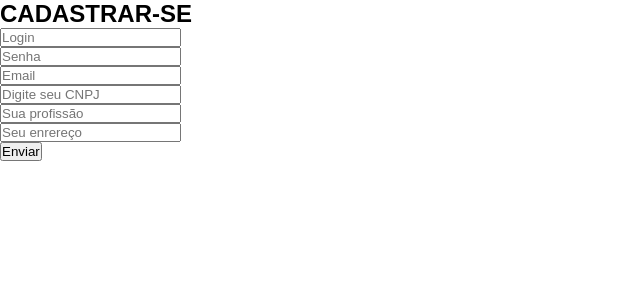
After one commit to Was7ed/projetomei, a PHP site: page /cadastro.php in a window 1280 px wide. The commit adds this page. Shown: the top 300 px of the page, without its empty margins (0-640 px from the left). Run offline with PHP 8.4, Linux system fonts and the light colour scheme.

Commit message:
Revert "Inicio PHP"
This reverts commit 95218b9f9abec5d8926130b71ac8d50ac14f871c.

```diff
--- /dev/null
+++ b/cadastro.php
@@ -0,0 +1,21 @@
+<?php
+	require_once '_ref/header.php';
+ ?>
+
+<section id="cadastro_container">
+ <div id="cadastro_master">
+ 	<h1>CADASTRAR-SE</h1>
+ 	<form method="post" action="">
+ 		<input type="text" name="login_cadastro" placeholder="Login" required><br>
+ 		<input required type="password" name="senha_cadastro" placeholder="Senha"><br>
+ 		<input type="email" name="email_cadastro" placeholder="Email"><br>
+ 		<input type="number" name="cnpj_cadastro" placeholder="Digite seu CNPJ"><br>
+ 		<input type="text" name="prof_cadastro" placeholder="Sua profissão"><br>
+ 		<input type="text" name="address_cadastro" placeholder="Seu enrereço"><br>
+ 		<button type="submit">Enviar</button>
+ 	</form>
+ </div>
+</section>
+ <?php
+	require_once '_ref/footer.php';
+ ?>
--- a/index.php
+++ b/index.php
@@ -11,8 +11,8 @@
 				<a href="index.php"><li>HOME</li></a>
 				<a href="#"><li>NOSSA EMPRESA</li></a>
 				<a href="#novidades"><li>NOVIDADES</li></a>
-				<a href="#"><li>Cadastre-se</li></a>
-				<a href="#"><li>Entrar</li></a>
+				<a href="cadastro.php"><li>Cadastre-se</li></a>
+				<a href="entrar.php"><li>Entrar</li></a>
 			</ul>
 			<span class="hidden" id="Open">
 				<a href="" onclick="openSideMenu()">
```
